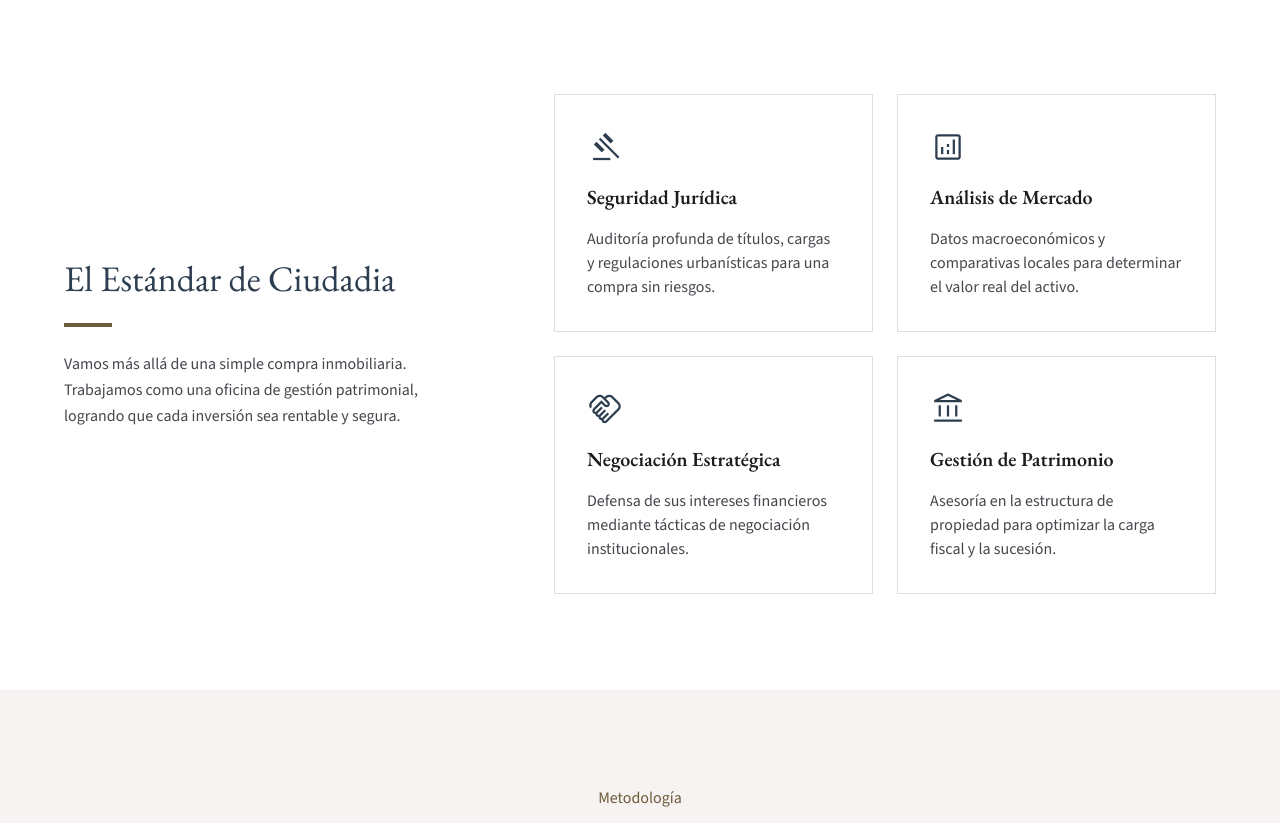
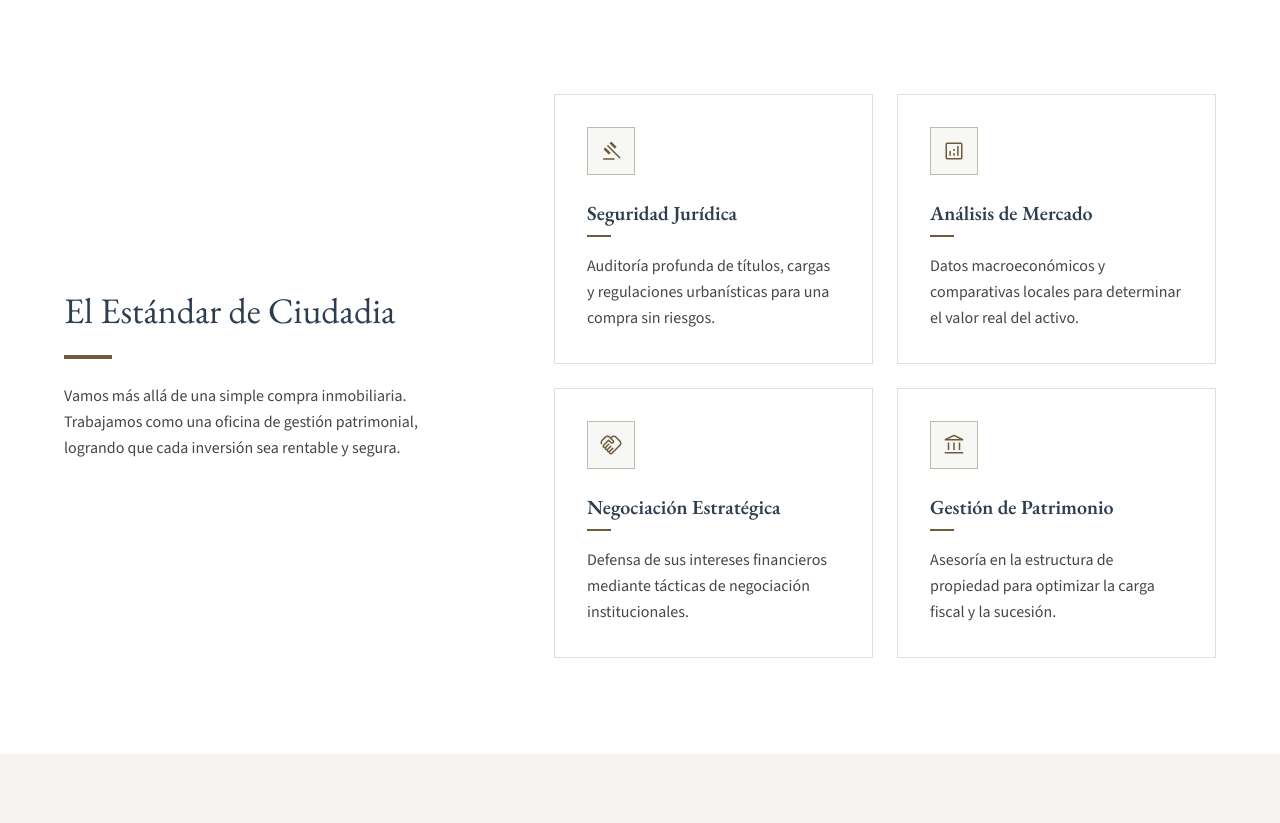
Before and after one commit to Avilto/Ciudadia, a website: page comprar.html in a window 1280 px wide. Shown: the part 642-1465 px from the top of the page. Drawn offline with nearby package versions, Linux system fonts and the light colour scheme.

Commit message:
style: apply service-card hover effect, gold line extension and minimalist gold icon box to El Estandar de Ciudadia cards in comprar.html

```diff
--- a/comprar.html
+++ b/comprar.html
@@ -264,25 +264,37 @@
             <p class="font-body-md text-on-surface-variant leading-relaxed">Vamos más allá de una simple compra inmobiliaria. Trabajamos como una oficina de gestión patrimonial, logrando que cada inversión sea rentable y segura.</p>
           </div>
           <div class="md:col-start-6 md:col-span-7 grid grid-cols-1 md:grid-cols-2 gap-gutter">
-            <div class="p-8 keyline-all hover:bg-surface transition-colors duration-300">
-              <span class="material-symbols-outlined text-primary mb-4 text-4xl">gavel</span>
-              <h3 class="font-display-lg text-xl mb-4 font-semibold">Seguridad Jurídica</h3>
-              <p class="font-body-md text-on-surface-variant">Auditoría profunda de títulos, cargas y regulaciones urbanísticas para una compra sin riesgos.</p>
+            <div class="service-card p-8 text-left">
+              <div class="w-12 h-12 border border-[#6d5c3a]/40 bg-[#6d5c3a]/5 text-[#6d5c3a] flex items-center justify-center mb-6">
+                <span class="material-symbols-outlined text-2xl">gavel</span>
+              </div>
+              <h3 class="font-display-lg text-xl font-semibold text-primary">Seguridad Jurídica</h3>
+              <div class="line-accent"></div>
+              <p class="font-body-md text-on-surface-variant leading-relaxed">Auditoría profunda de títulos, cargas y regulaciones urbanísticas para una compra sin riesgos.</p>
             </div>
-            <div class="p-8 keyline-all hover:bg-surface transition-colors duration-300">
-              <span class="material-symbols-outlined text-primary mb-4 text-4xl">analytics</span>
-              <h3 class="font-display-lg text-xl mb-4 font-semibold">Análisis de Mercado</h3>
-              <p class="font-body-md text-on-surface-variant">Datos macroeconómicos y comparativas locales para determinar el valor real del activo.</p>
+            <div class="service-card p-8 text-left">
+              <div class="w-12 h-12 border border-[#6d5c3a]/40 bg-[#6d5c3a]/5 text-[#6d5c3a] flex items-center justify-center mb-6">
+                <span class="material-symbols-outlined text-2xl">analytics</span>
+              </div>
+              <h3 class="font-display-lg text-xl font-semibold text-primary">Análisis de Mercado</h3>
+              <div class="line-accent"></div>
+              <p class="font-body-md text-on-surface-variant leading-relaxed">Datos macroeconómicos y comparativas locales para determinar el valor real del activo.</p>
             </div>
-            <div class="p-8 keyline-all hover:bg-surface transition-colors duration-300">
-              <span class="material-symbols-outlined text-primary mb-4 text-4xl">handshake</span>
-              <h3 class="font-display-lg text-xl mb-4 font-semibold">Negociación Estratégica</h3>
-              <p class="font-body-md text-on-surface-variant">Defensa de sus intereses financieros mediante tácticas de negociación institucionales.</p>
+            <div class="service-card p-8 text-left">
+              <div class="w-12 h-12 border border-[#6d5c3a]/40 bg-[#6d5c3a]/5 text-[#6d5c3a] flex items-center justify-center mb-6">
+                <span class="material-symbols-outlined text-2xl">handshake</span>
+              </div>
+              <h3 class="font-display-lg text-xl font-semibold text-primary">Negociación Estratégica</h3>
+              <div class="line-accent"></div>
+              <p class="font-body-md text-on-surface-variant leading-relaxed">Defensa de sus intereses financieros mediante tácticas de negociación institucionales.</p>
             </div>
-            <div class="p-8 keyline-all hover:bg-surface transition-colors duration-300">
-              <span class="material-symbols-outlined text-primary mb-4 text-4xl">account_balance</span>
-              <h3 class="font-display-lg text-xl mb-4 font-semibold">Gestión de Patrimonio</h3>
-              <p class="font-body-md text-on-surface-variant">Asesoría en la estructura de propiedad para optimizar la carga fiscal y la sucesión.</p>
+            <div class="service-card p-8 text-left">
+              <div class="w-12 h-12 border border-[#6d5c3a]/40 bg-[#6d5c3a]/5 text-[#6d5c3a] flex items-center justify-center mb-6">
+                <span class="material-symbols-outlined text-2xl">account_balance</span>
+              </div>
+              <h3 class="font-display-lg text-xl font-semibold text-primary">Gestión de Patrimonio</h3>
+              <div class="line-accent"></div>
+              <p class="font-body-md text-on-surface-variant leading-relaxed">Asesoría en la estructura de propiedad para optimizar la carga fiscal y la sucesión.</p>
             </div>
           </div>
         </div>
```
